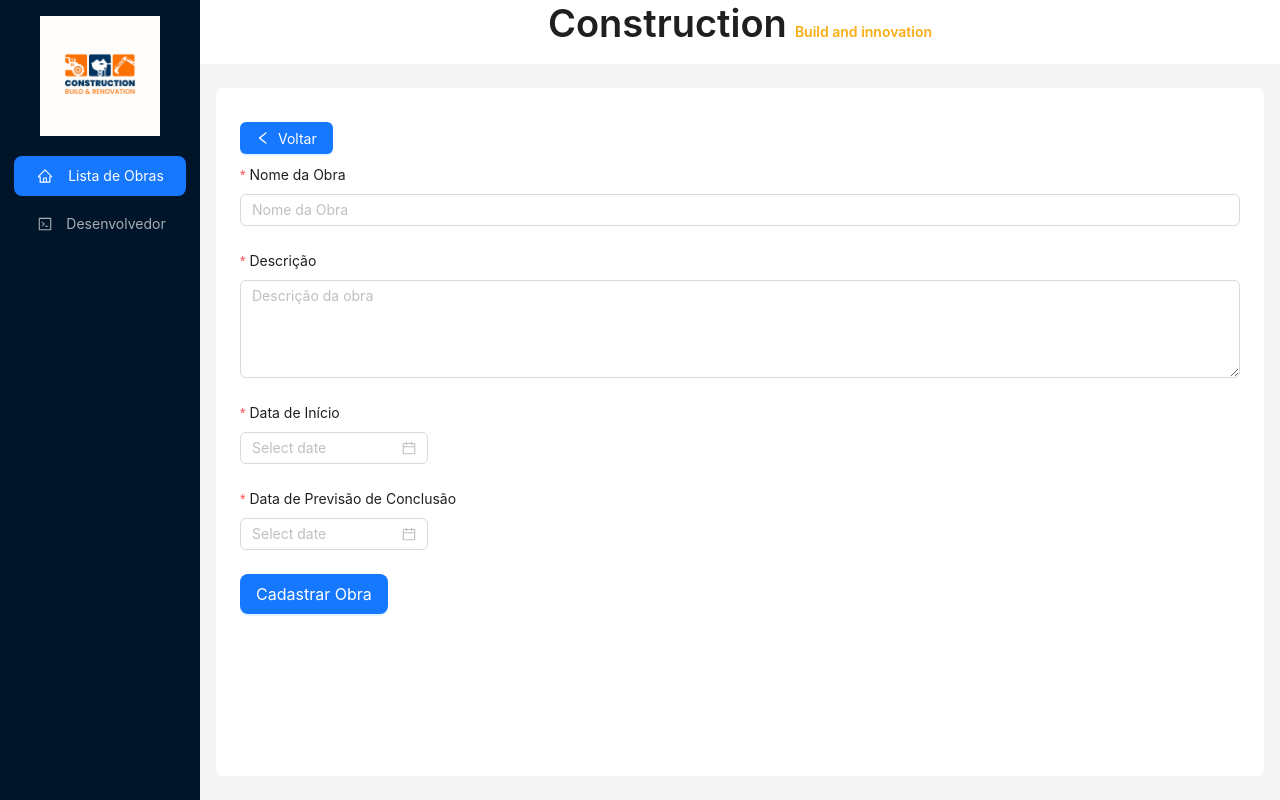
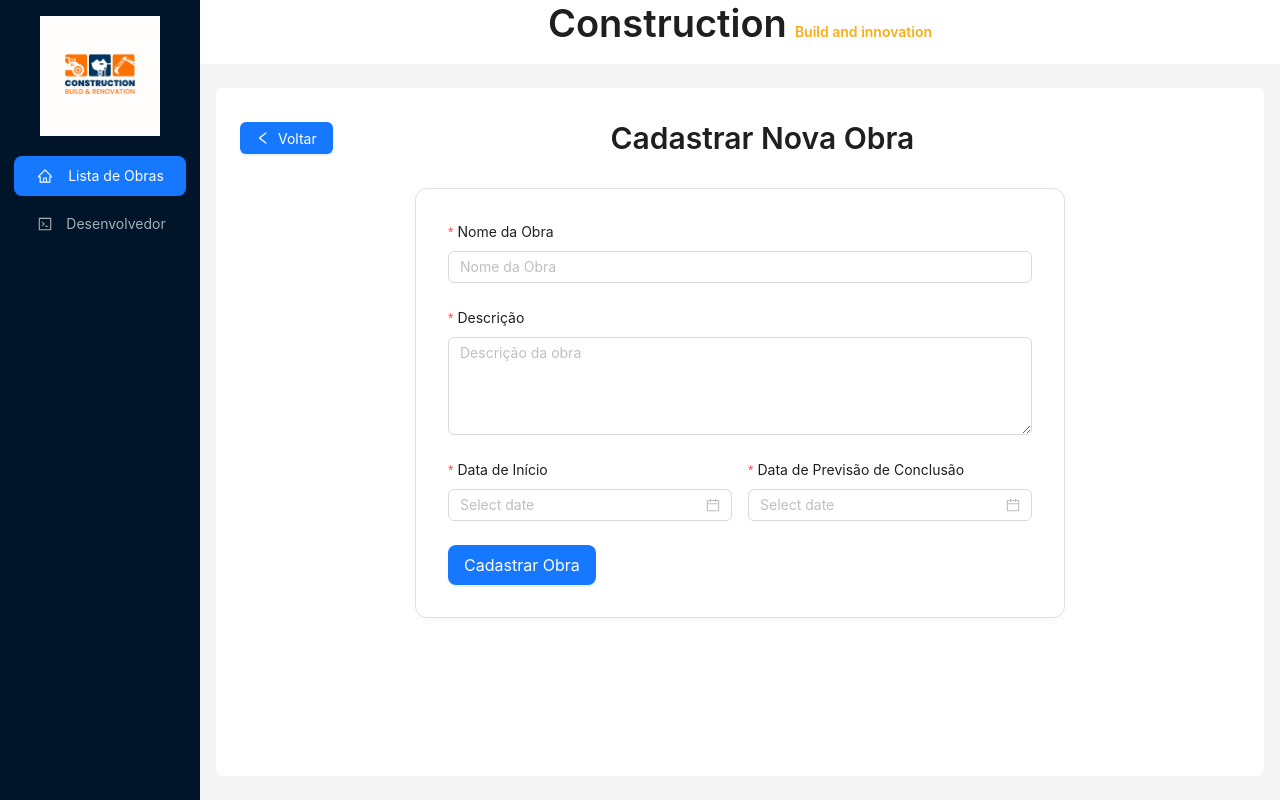
Before and after one commit to RistaJ7/test_brickup, a React (Create React App) app in the folder frontend/: page /createObra in a window 1280 px wide. Built offline with nearby package versions, Linux system fonts and the light colour scheme.

Commit message:
:recycle: REFACTOR: correções no formulário de criar nova obra

```diff
--- a/frontend/src/pages/FormCreateObra.js
+++ b/frontend/src/pages/FormCreateObra.js
@@ -1,10 +1,12 @@
-import { Form, Input, Button, DatePicker, Modal } from "antd";
+import { Form, Input, Button, DatePicker, Modal, Typography, Row, Col } from "antd";
 import { formatarDataEnvioBackend } from "../services/FormatDateService";
 import { useNavigate } from "react-router-dom";
 import { useSelector, useDispatch } from "react-redux";
 import { cadastrarObra, fecharModal } from "../store/ObraFormSlice";
 import { CheckCircleOutlined, ExclamationCircleOutlined } from "@ant-design/icons";
 import BotaoVoltar from "./components/BackButton";
+
+const { Title } = Typography;
 
 const FormObra = () => {
     const [form] = Form.useForm();
@@ -33,7 +35,26 @@ const FormObra = () => {
 
     return (
         <>
+            <Row align="middle" style={{ marginBottom: 24 }}>
+                <Col flex="none">
                     <BotaoVoltar />
+                </Col>
+                <Col flex="auto" style={{ textAlign: "center" }}>
+                    <Title level={2} style={{ margin: 0 }}>Cadastrar Nova Obra</Title>
+                </Col>
+                <Col flex="none" style={{ width: 48 }} /> {/* Espaço para alinhar centralização */}
+            </Row>
+            <div
+                style={{
+                    border: "1px solid #e0e0e0",
+                    borderRadius: 12,
+                    padding: 32,
+                    background: "#fff",
+                    boxShadow: "0 2px 8px rgba(0,0,0,0.03)",
+                    maxWidth: 650,
+                    margin: "0 auto"
+                }}
+            >
                 <Form form={form} onFinish={handleSubmit} layout="vertical">
                     <Form.Item label="Nome da Obra" name="nome" rules={[{ required: true, message: "Informe o nome da obra" }]}>
                         <Input placeholder="Nome da Obra" />
@@ -43,13 +64,26 @@ const FormObra = () => {
                         <Input.TextArea rows={4} placeholder="Descrição da obra" />
                     </Form.Item>
 
-                <Form.Item label="Data de Início" name="dataInicio" rules={[{ required: true, message: "Selecione a data de início" }]}>
-                    <DatePicker format="DD/MM/YYYY" />
+                    <Row gutter={16}>
+                        <Col xs={24} sm={12}>
+                            <Form.Item
+                                label="Data de Início"
+                                name="dataInicio"
+                                rules={[{ required: true, message: "Selecione a data de início" }]}
+                            >
+                                <DatePicker format="DD/MM/YYYY" style={{ width: "100%" }} />
                             </Form.Item>
-
-                <Form.Item label="Data de Previsão de Conclusão" name="dataPrevisaoFim" rules={[{ required: true, message: "Selecione a data de previsão de fim" }]}>
-                    <DatePicker format="DD/MM/YYYY" />
+                        </Col>
+                        <Col xs={24} sm={12}>
+                            <Form.Item
+                                label="Data de Previsão de Conclusão"
+                                name="dataPrevisaoFim"
+                                rules={[{ required: true, message: "Selecione a data de previsão de fim" }]}
+                            >
+                                <DatePicker format="DD/MM/YYYY" style={{ width: "100%" }} />
                             </Form.Item>
+                        </Col>
+                    </Row>
 
                     <Button
                         type="primary"
@@ -59,7 +93,7 @@ const FormObra = () => {
                         Cadastrar Obra
                     </Button>
                 </Form>
-
+            </div>
             <Modal
                 title={isError ? <><ExclamationCircleOutlined style={{ color: "red" }} /> Erro</> : <><CheckCircleOutlined style={{ color: "green" }} /> Sucesso</>}
                 open={modalVisible}
```
Lines whose indentation alone changed are shown as unchanged.
